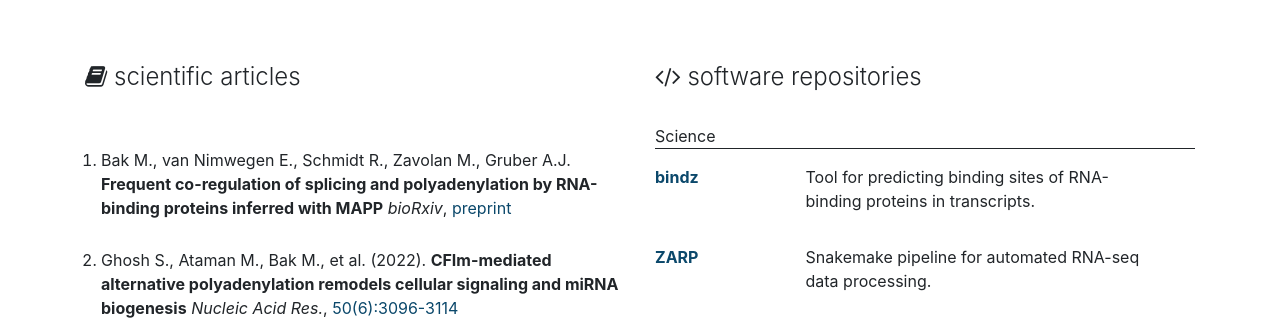
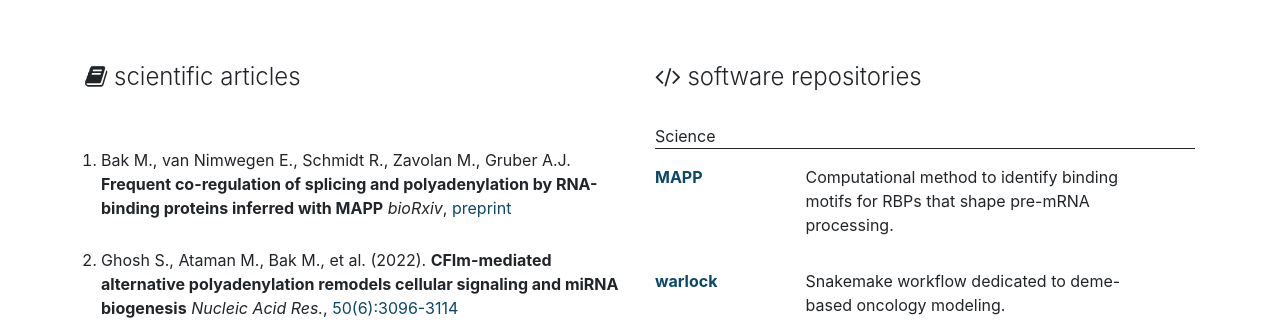
Before and after one commit to AngryMaciek/angrymaciek.github.io, a plain HTML site: page index.html in a window 1280 px wide. Shown: the part 569-898 px from the top of the page. Drawn offline with nearby package versions, Linux system fonts and the light colour scheme.

Commit message:
docs: add MAPP and warlock

```diff
--- a/index.html
+++ b/index.html
@@ -161,6 +161,22 @@
       <p style="border-bottom: solid 1px;">Science</p>
       <dl class="row mb-4">
         <dt class="col-3 mr-2">
+          <a href="https://github.com/AngryMaciek/MAPP">MAPP</a>
+        </dt>
+        <dd class="col-8">
+          Computational method to identify binding motifs for RBPs that shape pre-mRNA processing.
+        </dd>
+      </dl>
+      <dl class="row mb-4">
+        <dt class="col-3 mr-2">
+          <a href="https://github.com/AngryMaciek/warlock">warlock</a>
+        </dt>
+        <dd class="col-8">
+          Snakemake workflow dedicated to deme-based oncology modeling.
+        </dd>
+      </dl>
+      <dl class="row mb-4">
+        <dt class="col-3 mr-2">
           <a href="https://github.com/zavolanlab/bindz-rbp">bindz</a>
         </dt>
         <dd class="col-8">
```
